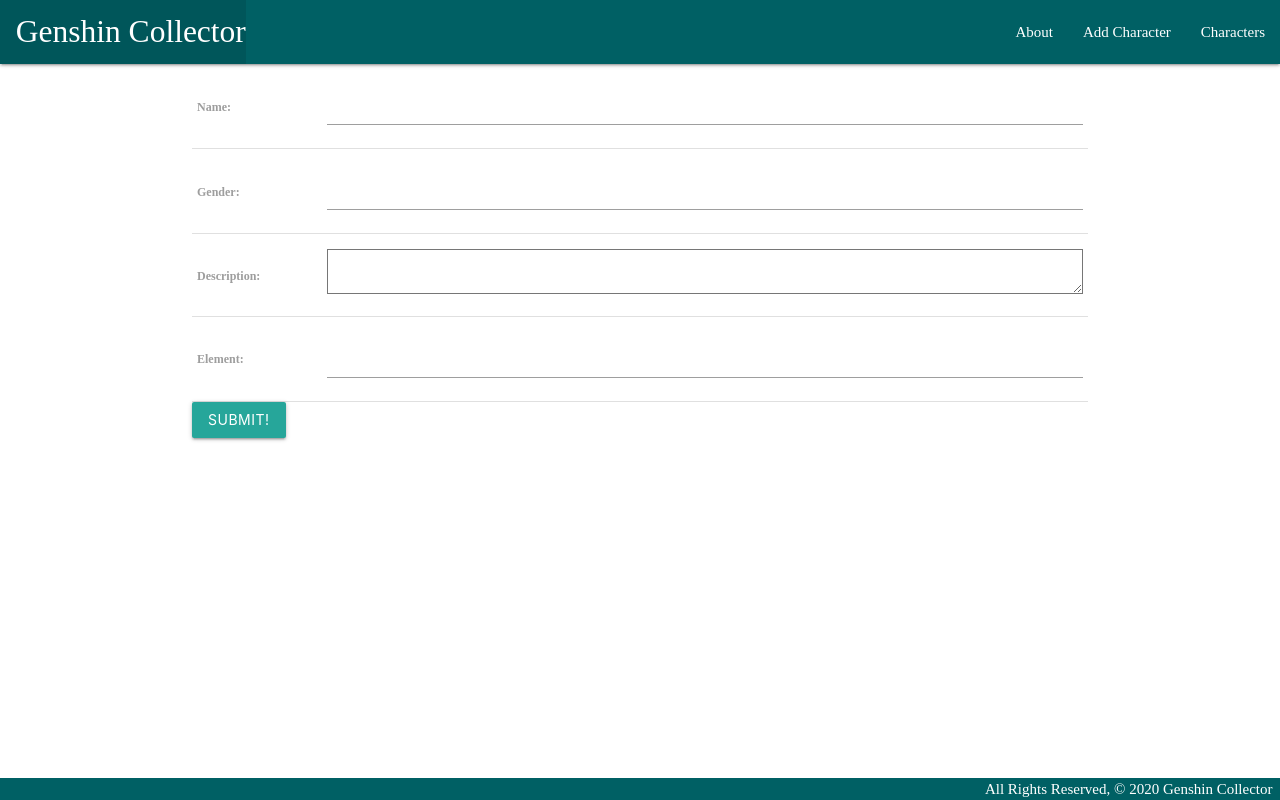
After one commit to goodrichbrett/genshin-collector, a Django app: page /characters/create in a window 1280 px wide. The commit adds this page. Run offline with Django 3.2, Linux system fonts and the light colour scheme; some web fonts are replaced.

Commit message:
add delete, update, and create class views

```diff
--- a/main_app/models.py
+++ b/main_app/models.py
@@ -1,5 +1,5 @@
 from django.db import models
-
+from django.urls import reverse
 # Create your models here.
 
 
@@ -11,3 +11,6 @@
 
     def __str__(self):
         return self.name
+
+    def get_absolute_url(self):
+        return reverse("detail", kwargs={"character_id": self.id})
--- a/main_app/templates/base.html
+++ b/main_app/templates/base.html
@@ -32,8 +32,13 @@
 						</li>
 					</ul>
 					<ul class="right">
-						<li><a href="/about">About</a></li>
-						<li><a href="/characters">Characters</a></li>
+						<li><a href="{% url 'about' %}">About</a></li>
+						<li>
+							<a href="{% url 'character_create' %}"
+								>Add Character</a
+							>
+						</li>
+						<li><a href="{% url 'index' %}">Characters</a></li>
 					</ul>
 				</div>
 			</nav>
--- /dev/null
+++ b/main_app/templates/main_app/character_form.html
@@ -0,0 +1,12 @@
+{% extends 'base.html' %} {% block content %}
+<!-- Leaving the action empty makes the form post to the same url used to display it -->
+<form action="" method="post">
+	<!-- Django requires the following for security purposes -->
+	{% csrf_token %}
+	<table>
+		<!-- Render the inputs inside of <tr>s & <td>s -->
+		{{ form.as_table }}
+	</table>
+	<input type="submit" value="Submit!" class="btn" />
+</form>
+{% endblock %}
--- a/main_app/urls.py
+++ b/main_app/urls.py
@@ -6,5 +6,11 @@
     path('about/', views.about, name='about'),
     path('characters/', views.characters_index, name='index'),
     path('characters/<int:character_id>/',
-         views.character_detail, name='detail')
+         views.character_detail, name='detail'),
+    path('characters/create', views.CharacterCreate.as_view(),
+         name='character_create'),
+    path('characters/<int:pk>/update/',
+         views.CharacterUpdate.as_view(), name='character_update'),
+    path('characters/<int:pk>/delete/',
+         views.CharacterDelete.as_view(), name='character_delete')
 ]
--- a/main_app/views.py
+++ b/main_app/views.py
@@ -1,4 +1,5 @@
 from django.shortcuts import render
+from django.views.generic.edit import CreateView, UpdateView, DeleteView
 from .models import Character
 # Create your views here.
 
@@ -19,3 +20,18 @@
 def character_detail(request, character_id):
     character = Character.objects.get(id=character_id)
     return render(request, 'characters/detail.html', {'character': character})
+
+
+class CharacterCreate(CreateView):
+    model = Character
+    fields = '__all__'
+
+
+class CharacterUpdate(UpdateView):
+    model = Character
+    fields = ['description', 'element']
+
+
+class CharacterDelete(DeleteView):
+    model = Character
+    success_url = '/characters/'
```
